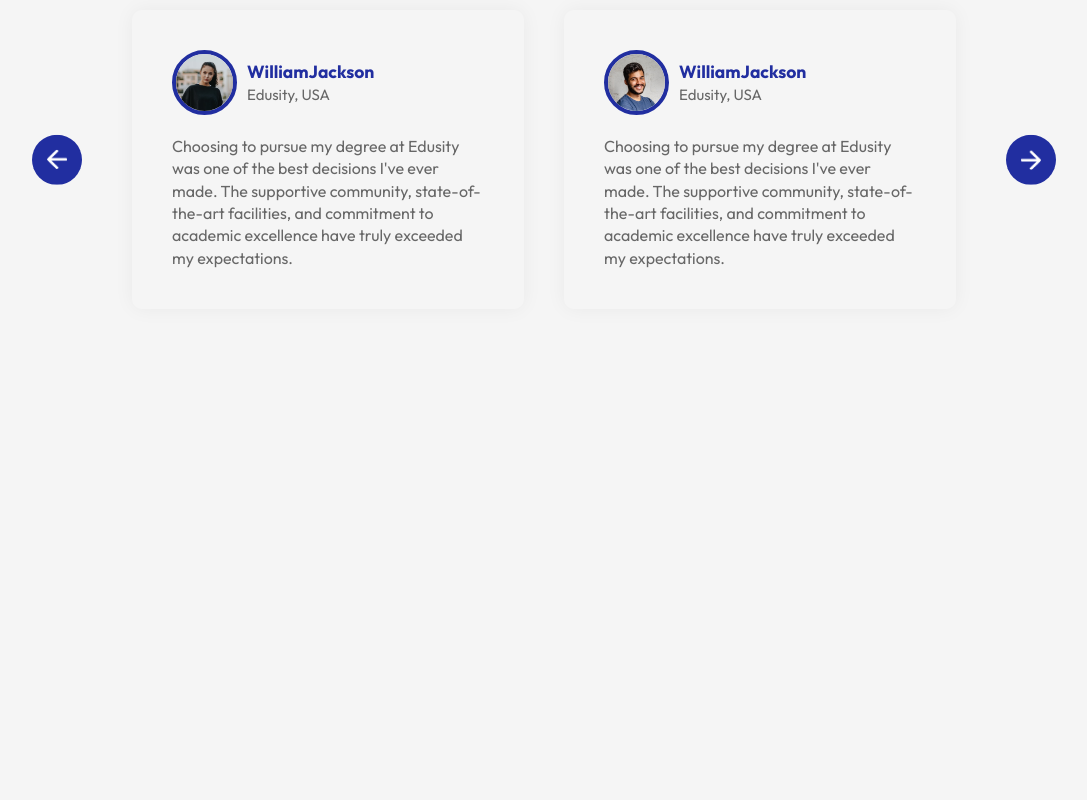
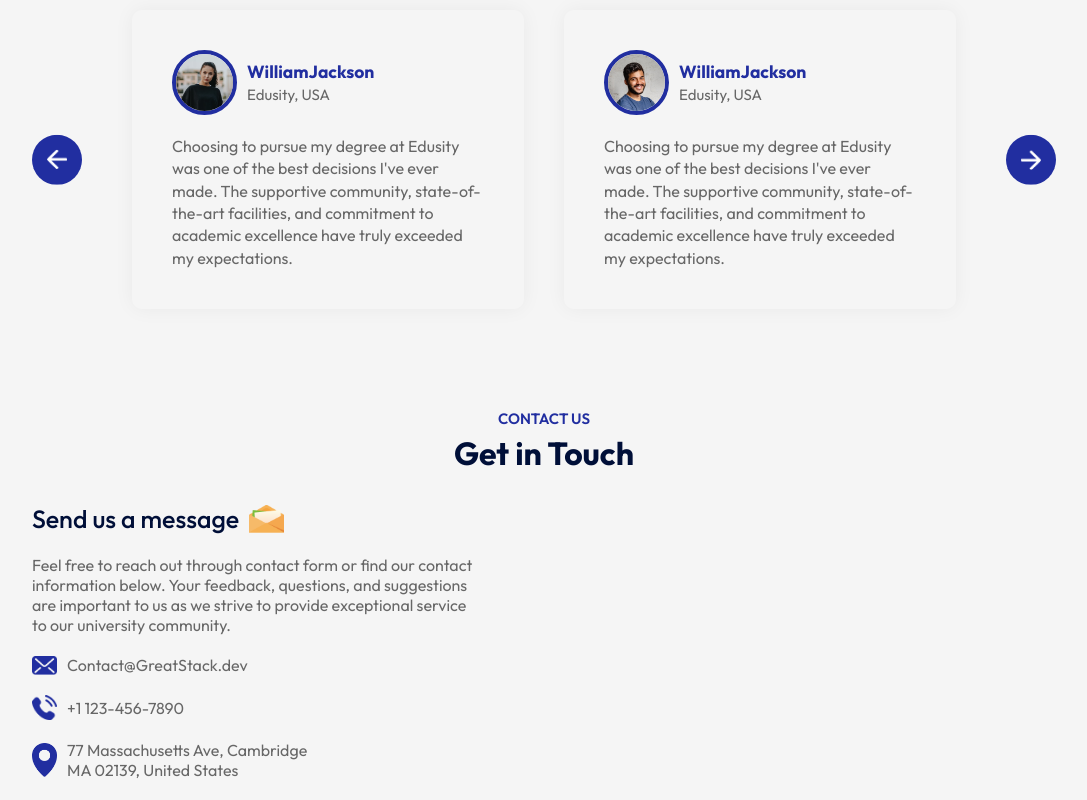
Before and after one commit to Pankajakshan-Vineeth/Edusity-Res-LP, a React (Vite) app: page / in a window 1280 px wide. Shown: the part 2627-3427 px from the top of the page, without its empty margins (96-1183 px from the left). Before the commit the page ends 3036 px from the top, so only its background shows below. Built offline with nearby package versions, Linux system fonts and the light colour scheme.

Commit message:
completed contact info ledt part

```diff
--- a/src/App.jsx
+++ b/src/App.jsx
@@ -6,6 +6,7 @@
 import About from './Components/About/About'
 import Campus from './Components/Campus/Campus'
 import Testimonials from './Components/Testimonials/Testimonials'
+import Contact from './Components/Contact/Contact'
 
 const App = () => {
   return (
@@ -20,6 +21,8 @@
     <Campus/>
     <Title subTitle = 'TESTIMONIALS' title = 'What Student Says'/>
     <Testimonials/>
+    <Title subTitle = 'CONTACT US' title = 'Get in Touch'/>
+    <Contact/>
     </div>
     </div>
   )
--- /dev/null
+++ b/src/Components/Contact/Contact.css
@@ -0,0 +1,36 @@
+.contact{
+
+}
+
+.contact-col {
+    flex-basis: 48%;
+    color: #676767;
+  }
+
+  .contact-col h3 {
+    color: #000F38;
+    font-weight: 500;
+    font-size: 25px;
+    display: flex;
+    align-items: center;
+    margin-bottom: 20px;
+  }
+
+  .contact-col h3 img {
+    width: 35px;
+    margin-left: 10px;
+  }
+  .contact-col p{
+    max-width: 450px;
+    list-style: 0.3;
+  }
+
+  .contact-col ul li{
+    display: flex;
+    align-items: center;
+    margin: 20px 0;
+  }
+  .contact-col ul li img{
+    width: 25px;
+    margin-right: 10px;
+  }
--- /dev/null
+++ b/src/Components/Contact/Contact.jsx
@@ -0,0 +1,32 @@
+import React from "react";
+import "./Contact.css";
+import msg_icon from '../../assets/msg-icon.png'
+import mail_icon from '../../assets/mail-icon.png'
+import phone_icon from '../../assets/phone-icon.png'
+import location_icon from '../../assets/location-icon.png'
+
+const Contact = () => {
+  return (
+    <div className="Contact">
+      <div className="contact-col">
+        <h3>Send us a message <img src={msg_icon} alt="" /></h3>
+        <p>
+          Feel free to reach out through contact form or find our contact
+          information below. Your feedback, questions, and suggestions are
+          important to us as we strive to provide exceptional service to our
+          university community.
+        </p>
+        <ul>
+          <li><img src = {mail_icon} alt="" />Contact@GreatStack.dev</li>
+          <li><img src={phone_icon} alt="" />+1 123-456-7890</li>
+          <li><img src= {location_icon} alt="" />77 Massachusetts Ave, Cambridge
+            <br />
+            MA 02139, United States</li>
+        </ul>
+      </div>
+      <div className="contact-col"></div>
+    </div>
+  );
+};
+
+export default Contact;
```
